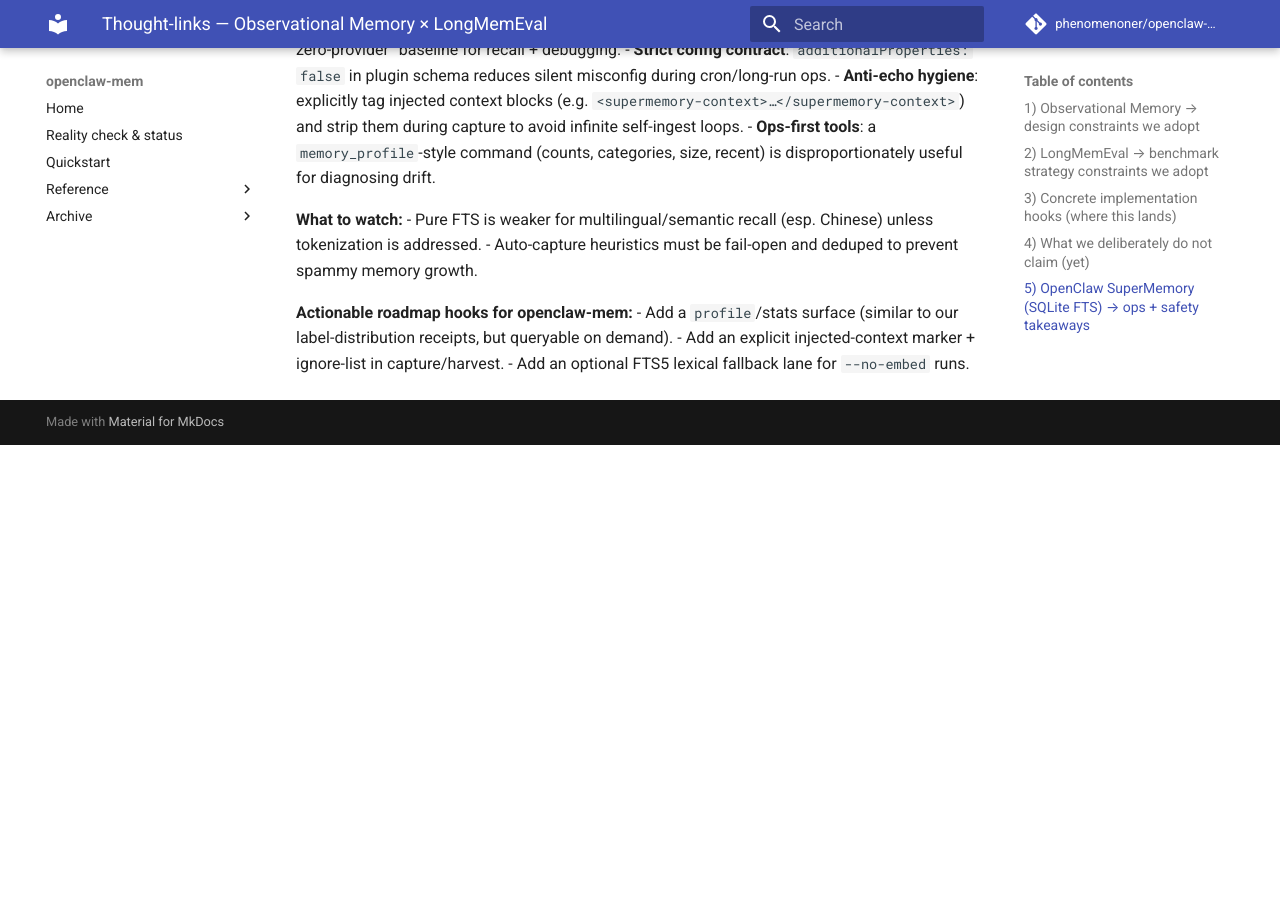
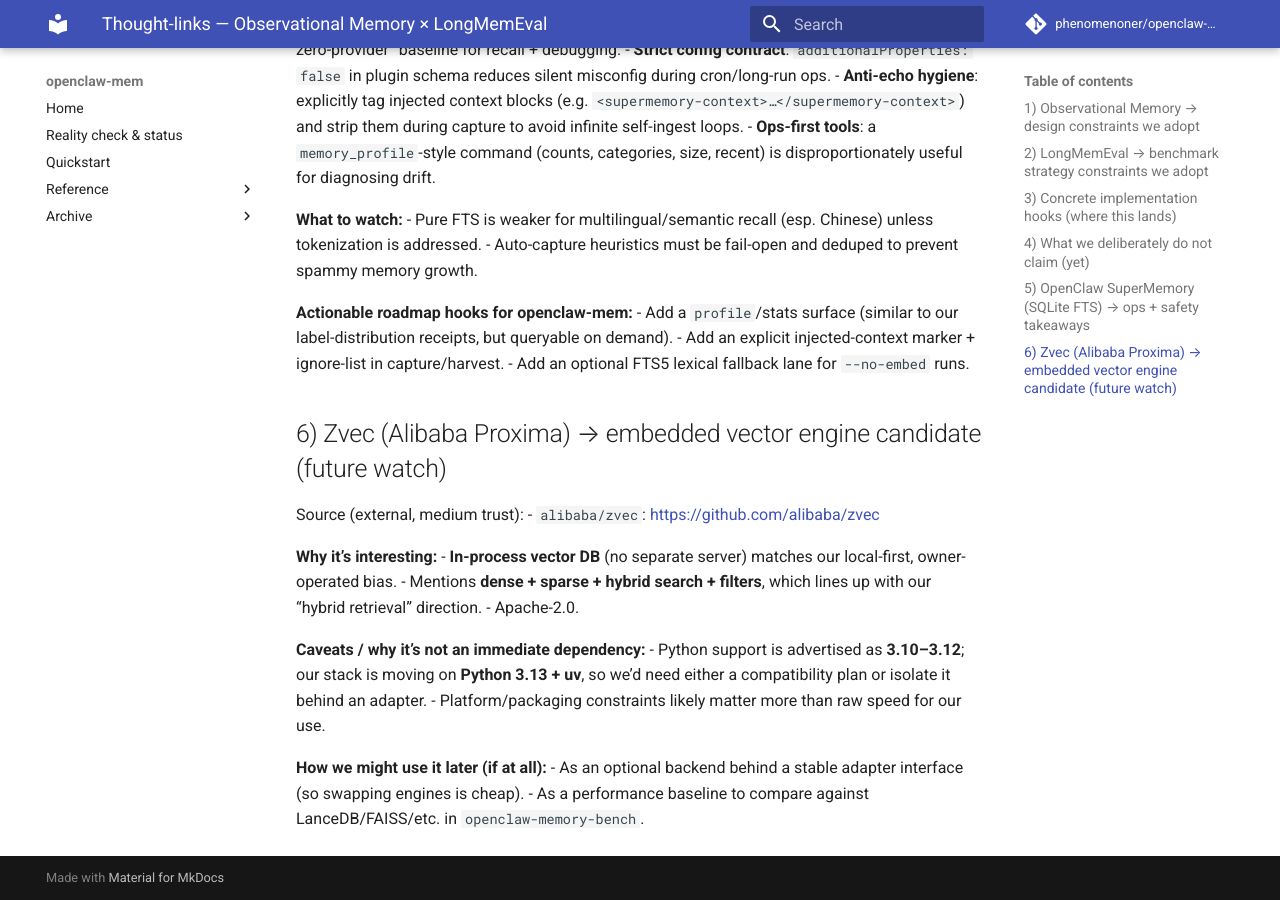
Before and after one commit to phenomenoner/openclaw-mem, an MkDocs documentation site: the page built from docs/thought-links.md, in a window 1280 px wide and 900 px high, scrolled down 1749 px. Built offline with MkDocs 1.6.1 and Material for MkDocs 9.7.7, drawn with Linux system fonts in a browser that asks for light colours; comment, search, counter and statistics services are not loaded; before the commit the page ends 2194 px from its top, so only the background shows below that.

Commit message:
docs: add zvec as future embedded vector backend thought-link

```diff
--- a/docs/thought-links.md
+++ b/docs/thought-links.md
@@ -74,3 +74,21 @@
 - Add a `profile`/stats surface (similar to our label-distribution receipts, but queryable on demand).
 - Add an explicit injected-context marker + ignore-list in capture/harvest.
 - Add an optional FTS5 lexical fallback lane for `--no-embed` runs.
+
+## 6) Zvec (Alibaba Proxima) → embedded vector engine candidate (future watch)
+
+Source (external, medium trust):
+- `alibaba/zvec`: <https://github.com/alibaba/zvec>
+
+**Why it’s interesting:**
+- **In-process vector DB** (no separate server) matches our local-first, owner-operated bias.
+- Mentions **dense + sparse + hybrid search + filters**, which lines up with our “hybrid retrieval” direction.
+- Apache-2.0.
+
+**Caveats / why it’s not an immediate dependency:**
+- Python support is advertised as **3.10–3.12**; our stack is moving on **Python 3.13 + uv**, so we’d need either a compatibility plan or isolate it behind an adapter.
+- Platform/packaging constraints likely matter more than raw speed for our use.
+
+**How we might use it later (if at all):**
+- As an optional backend behind a stable adapter interface (so swapping engines is cheap).
+- As a performance baseline to compare against LanceDB/FAISS/etc. in `openclaw-memory-bench`.
```
